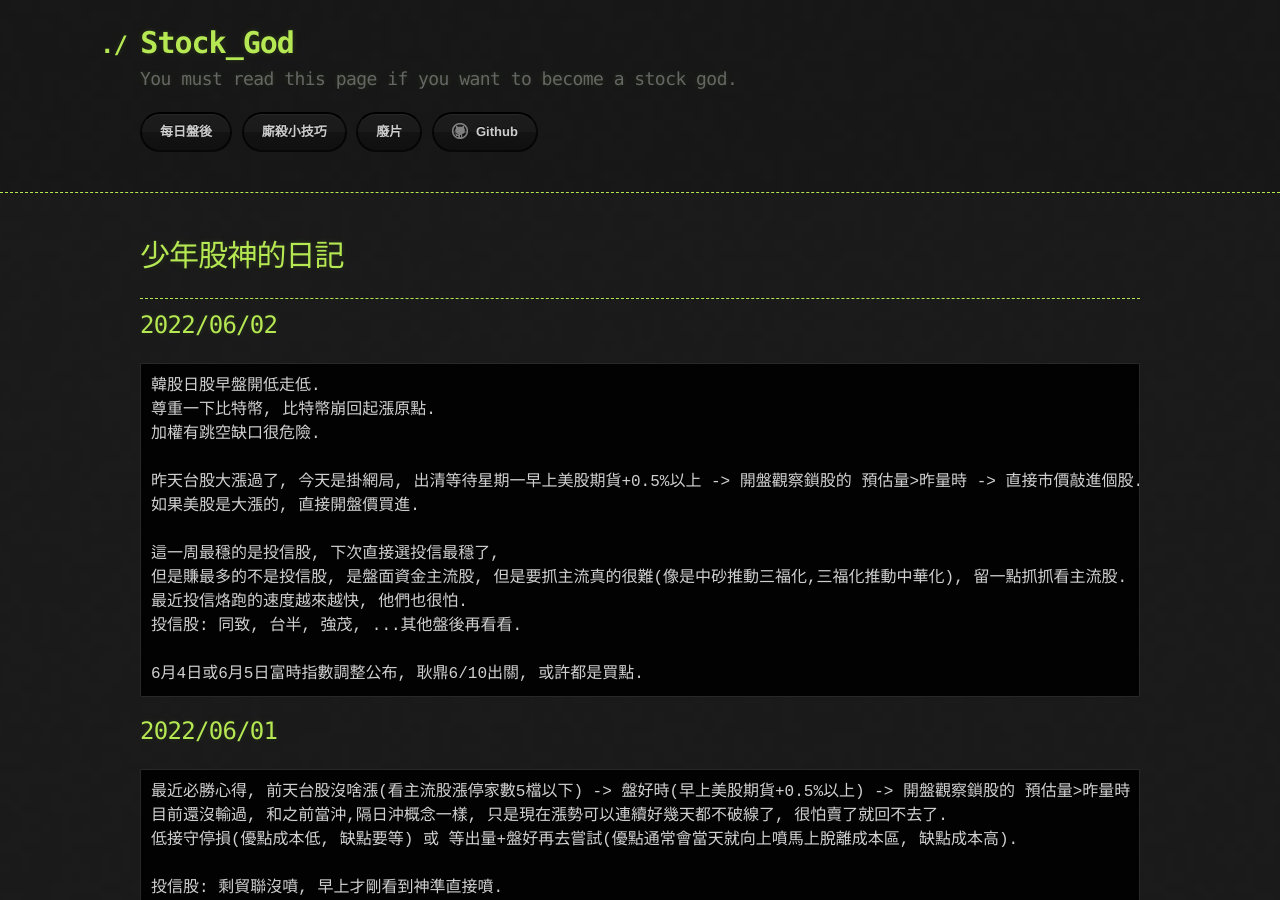
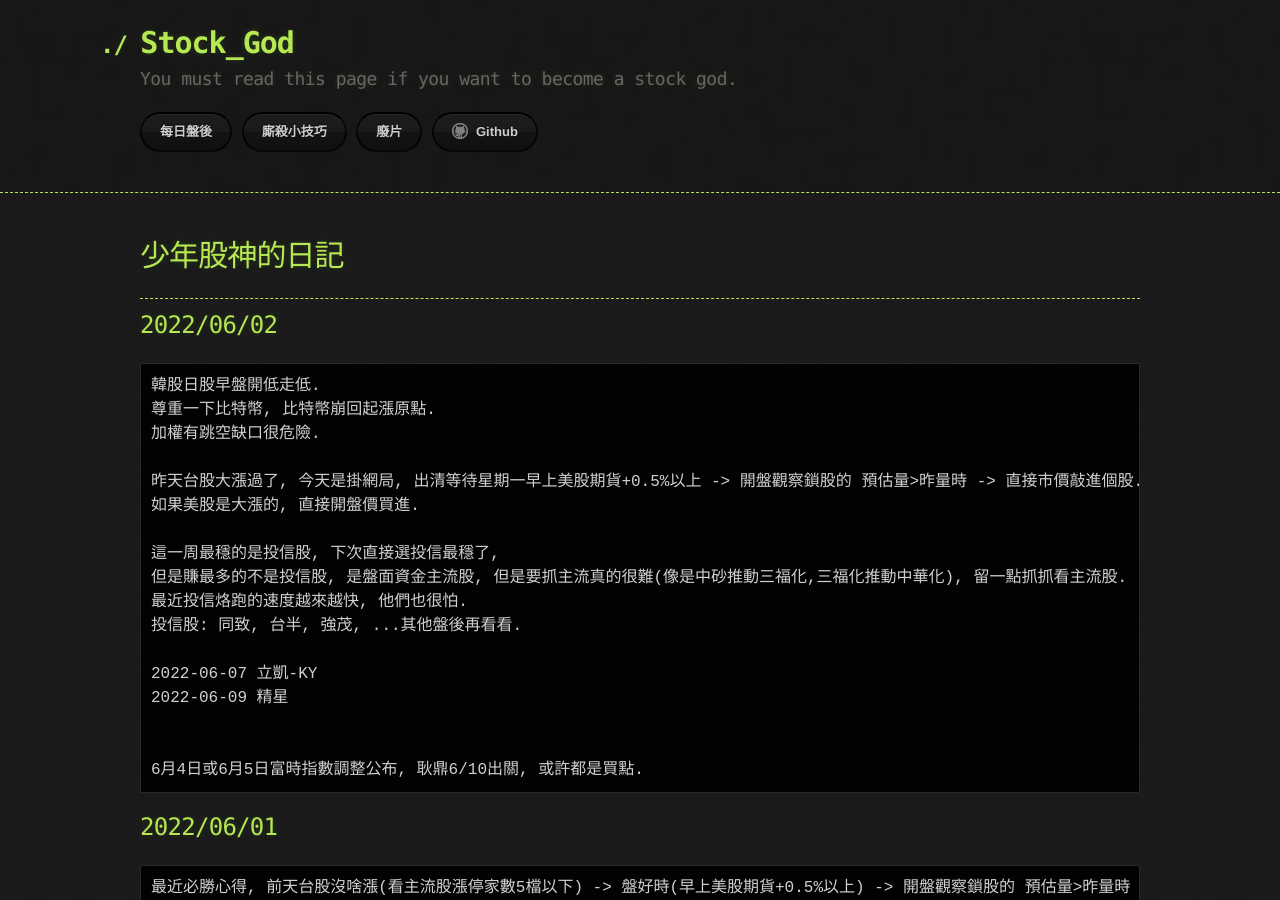
Before and after one commit to lepg5487/Stock_God, a Jekyll site: the page built from index.md, in a window 1280 px wide and 900 px high. Built offline with Jekyll 4.4.1, drawn with Linux system fonts in a browser that asks for light colours; our own code applies the rules of GitHub Pages for plain Markdown files.

Commit message:
Update index.md

````diff
--- a/index.md
+++ b/index.md
@@ -19,6 +19,10 @@ layout: testlayouts
 但是賺最多的不是投信股, 是盤面資金主流股, 但是要抓主流真的很難(像是中砂推動三福化,三福化推動中華化), 留一點抓抓看主流股.
 最近投信烙跑的速度越來越快, 他們也很怕.
 投信股: 同致, 台半, 強茂, ...其他盤後再看看.
+
+2022-06-07 立凱-KY
+2022-06-09 精星
+
 
 6月4日或6月5日富時指數調整公布, 耿鼎6/10出關, 或許都是買點.
 ```
````
